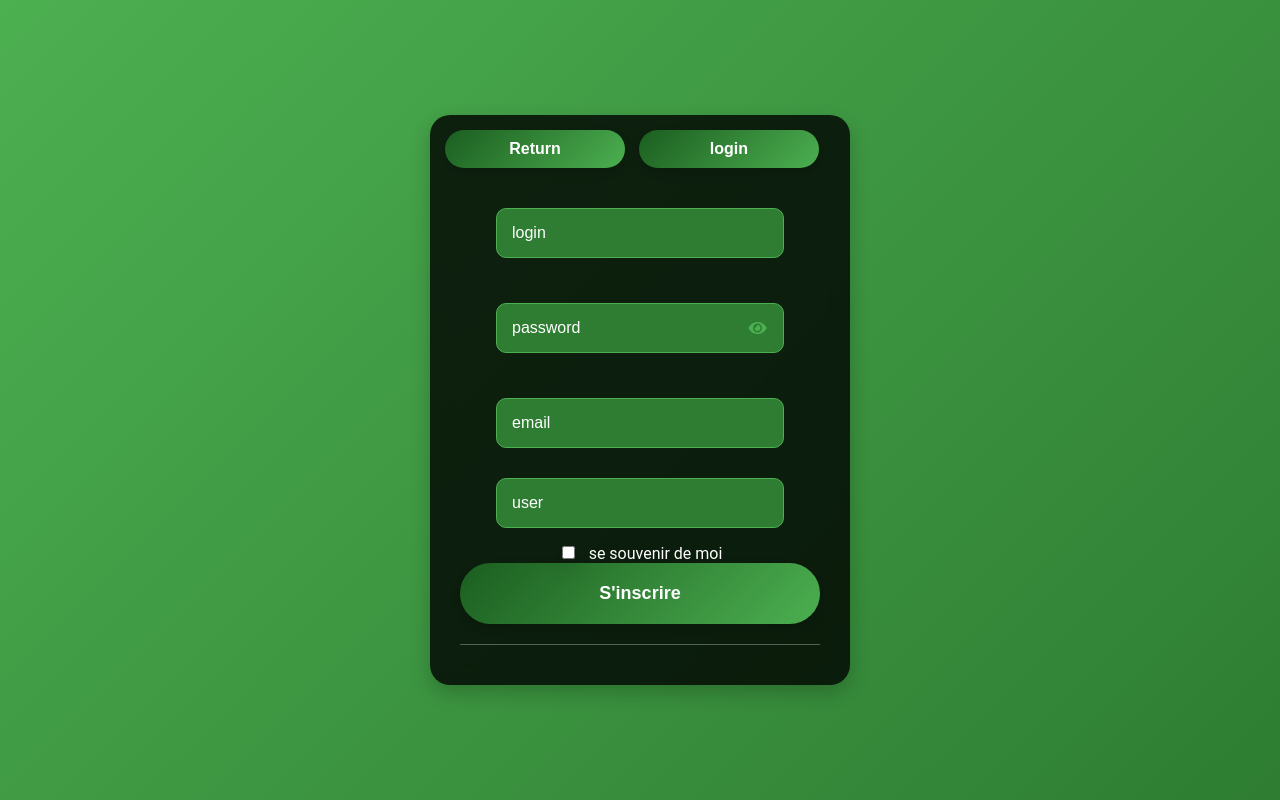
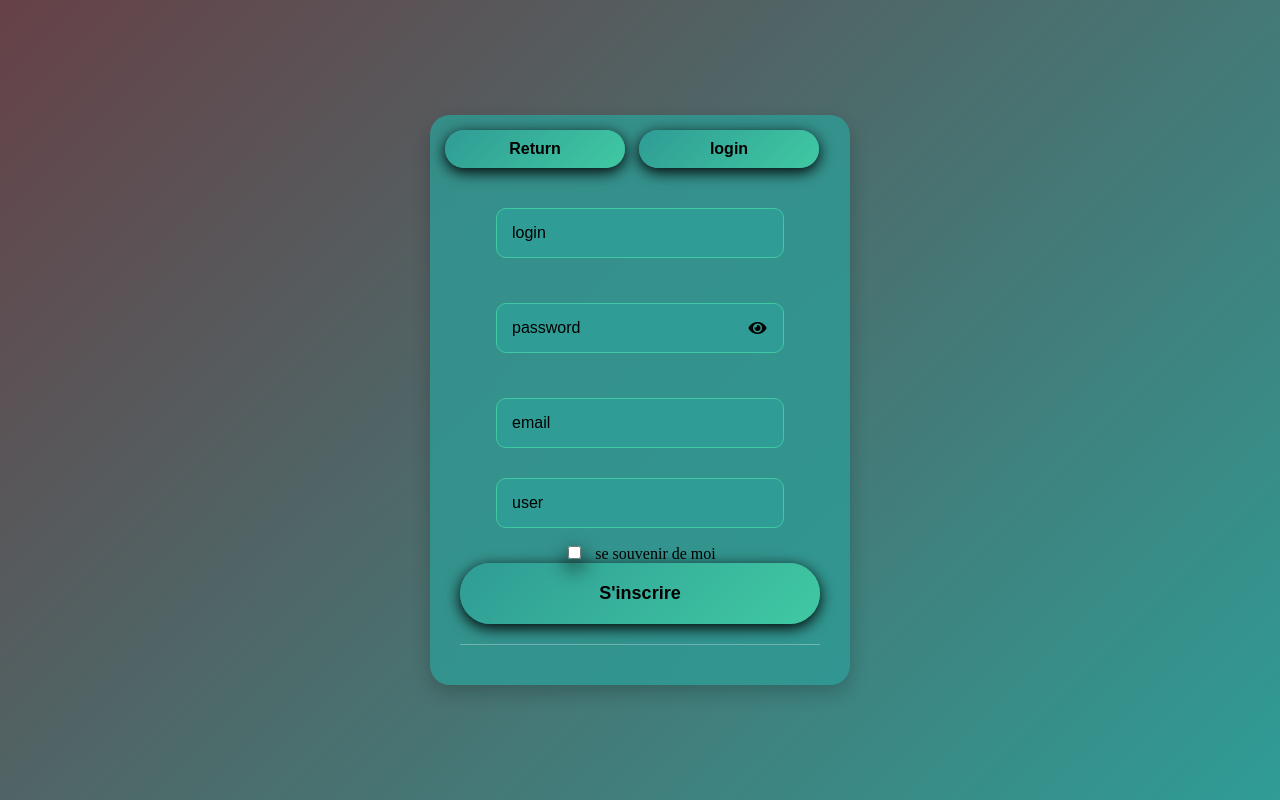
Before and after one commit to Yes-lan/Beaupeyrat, a PHP site: page /inscription.php in a window 1280 px wide. Run offline with PHP 8.4, Linux system fonts and the light colour scheme.

Commit message:
Sauvegarde avant fusion

```diff
--- a/www/Choix.php
+++ b/www/Choix.php
@@ -2,6 +2,8 @@
 <html>
 <head>
     <link rel="stylesheet" href="Choix.css">
+    <link href="https://fonts.googleapis.com/css2?family=Lato:wght@400;700&display=swap" rel="stylesheet">
+
 </head>
 <body>
     <div class="wrapper">
--- a/www/Form.php
+++ b/www/Form.php
@@ -13,6 +13,7 @@
 <head>
     <title>Page de connexion du Formulaire</title>
     <meta charset="UTF-8"> <!-- Encodage des caractères -->
+    <link href="https://fonts.googleapis.com/css2?family=Lato:wght@400;700&display=swap" rel="stylesheet">
 
     <!-- Feuille de style  -->
     <link href="./form.css" rel="stylesheet">
--- a/www/form.css
+++ b/www/form.css
@@ -1,28 +1,26 @@
 /* Style général */
 body {
-    font-family: 'Roboto', sans-serif; /* Définit la police de caractères */
-    background: linear-gradient(135deg, #4CAF50, #2E7D32); /* Dégradé de vert */
+    font-family: 'Lato','sans-serif',; /* Définit la police de caractères */
+    background: linear-gradient(135deg, #664147, #2F9C95); /* Dégradé de vert */
     margin: 0; /* Supprime les marges par défaut */
     padding: 0; /* Supprime les espacements internes par défaut */
     display: flex; /* Utilise le modèle de boîte flexible */
     justify-content: center; /* Centre horizontalement le contenu */
     align-items: center; /* Centre verticalement le contenu */
     height: 100vh; /* Hauteur de la fenêtre */
-    color: #fff; /* Couleur du texte */
-
+    color: black; /* Couleur du texte */
 }
 
 .wrapper {
     width: 100%; /* Largeur de 100% */
     max-width: 400px; /* Largeur maximale de 400px */
     margin: auto; /* Centre horizontalement */
-    background-color: rgba(0, 0, 0, 0.8); /* Fond noir semi-transparent */
+    background-color: rgba(47, 156, 149, 0.8); /* Fond noir semi-transparent */
     border-radius: 20px; /* Bords arrondis */
     box-shadow: 0 8px 20px rgba(0, 0, 0, 0.2); /* Ombre portée */
     overflow: hidden; /* Cache le débordement */
     backdrop-filter: blur(10px); /* Flou d'arrière-plan */
     padding: 10px; /* Espacement interne */
-
 }
 
 #formContent {
@@ -37,31 +35,31 @@ input[type="password"] {
     width: 80%; /* Largeur de 80% */
     padding: 15px; /* Espacement interne */
     margin: 15px 0; /* Marges verticales */
-    border: 1px solid #4CAF50; /* Bordure verte */
+    border: 1px solid #40C9A2; /* Bordure verte */
     border-radius: 10px; /* Bords arrondis */
     font-size: 16px; /* Taille de la police */
-    background: #2E7D32; /* Fond vert foncé */
-    color: white; /* Couleur du texte */
+    background: #2F9C95; /* Fond vert foncé */
+    color: black; /* Couleur du texte */
     outline: none; /* Supprime le contour par défaut */
     transition: all 0.3s ease-in-out; /* Transition douce */
 }
 
 ::placeholder {
-    color: white; /* Couleur du texte de l'espace réservé */
+    color: black; /* Couleur du texte de l'espace réservé */
 }
 
 input[type="text"]:focus,
 input[type="email"]:focus,
 input[type="password"]:focus {
-    color: white; /* Couleur du texte */
-    border-color: #1B5E20; /* Couleur de la bordure */
-    background: #388E3C; /* Fond vert */
+    color: black; /* Couleur du texte */
+    border-color: #2F9C95; /* Couleur de la bordure */
+    background: #40C9A2; /* Fond vert */
 }
 
 input[type="checkbox"] {
     margin-right: 10px; /* Marge à droite */
     background-color: rgba(255, 255, 255, 0.1); /* Fond semi-transparent */
-    box-shadow: 0 8px 20px rgba(0, 0, 0, 0.2); /* Ombre portée */
+    box-shadow: 0 8px 20px black; /* Ombre portée */
     overflow: hidden; /* Cache le débordement */
     backdrop-filter: blur(10px); /* Flou d'arrière-plan */
 }
@@ -71,14 +69,14 @@ input[type="checkbox"] {
     left: 85%; /* Décalage à gauche */
     top: -35px; /* Décalage vers le haut */
     transform: translateY(-50%); /* Translation verticale */
-    color: #4CAF50; /* Couleur verte */
+    color: black; /* Couleur verte */
 }
 
 .boutton_retour,
 .boutton_enregistrement {
     width: 45%; /* Largeur de 45% */
-    background: linear-gradient(135deg, #1B5E20, #4CAF50); /* Dégradé de vert */
-    color: white; /* Couleur du texte */
+    background: linear-gradient(135deg, #2F9C95, #40C9A2); /* Dégradé de vert */
+    color: black; /* Couleur du texte */
     border: none; /* Pas de bordure */
     border-radius: 25px; /* Bords arrondis */
     padding: 10px; /* Espacement interne réduit */
@@ -86,21 +84,21 @@ input[type="checkbox"] {
     font-weight: bold; /* Texte en gras */
     cursor: pointer; /* Curseur pointeur */
     transition: all 0.3s; /* Transition douce */
-    box-shadow: 0 4px 15px rgba(0, 0, 0, 0.2); /* Ombre portée */
+    box-shadow: 0 4px 15px black; /* Ombre portée */
     margin: 5px; /* Marge pour espacement entre les boutons */
 }
 
 .boutton_retour:hover,
 .boutton_enregistrement:hover {
     transform: scale(1.05); /* Agrandissement au survol */
-    background: linear-gradient(135deg, #4CAF50, #1B5E20); /* Dégradé de vert inversé */
+    background: linear-gradient(135deg, #40C9A2, #2F9C95); /* Dégradé de vert inversé */
 }
 
 /* Bouton de soumission */
 input[type="submit"] {
     width: 100%; /* Largeur de 100% */
-    background: linear-gradient(135deg, #1B5E20, #4CAF50); /* Dégradé de vert */
-    color: white; /* Couleur du texte */
+    background: linear-gradient(135deg, #2F9C95, #40C9A2); /* Dégradé de vert */
+    color: black; /* Couleur du texte */
     border: none; /* Pas de bordure */
     border-radius: 50px; /* Bords arrondis */
     padding: 20px; /* Espacement interne */
@@ -108,26 +106,26 @@ input[type="submit"] {
     font-weight: bold; /* Texte en gras */
     cursor: pointer; /* Curseur pointeur */
     transition: all 0.3s; /* Transition douce */
-    box-shadow: 0 4px 15px rgba(0, 0, 0, 0.2); /* Ombre portée */
+    box-shadow: 0 4px 15px black; /* Ombre portée */
 }
 
 input[type="submit"]:hover {
     transform: scale(1.05); /* Agrandissement au survol */
-    background: linear-gradient(135deg, #4CAF50, #1B5E20); /* Dégradé de vert inversé */
+    background: linear-gradient(135deg, #40C9A2, #2F9C95); /* Dégradé de vert inversé */
 }
 
 /* Texte et liens */
 span {
     display: inline-block; /* Affichage en ligne */
     font-size: 14px; /* Taille de la police */
-    color: #ddd; /* Couleur du texte */
+    color: black; /* Couleur du texte */
     margin: 10px 0; /* Marges verticales */
 }
 
 #result {
     margin-top: 20px; /* Marge en haut */
     font-size: 14px; /* Taille de la police */
-    color: #fff; /* Couleur du texte */
+    color: black; /* Couleur du texte */
     text-align: left; /* Alignement à gauche */
     border-top: 1px solid rgba(255, 255, 255, 0.3); /* Bordure en haut */
     padding-top: 10px; /* Espacement interne en haut */
```
Also changed, not shown: www/Choix.css (+11 -11 lines).
